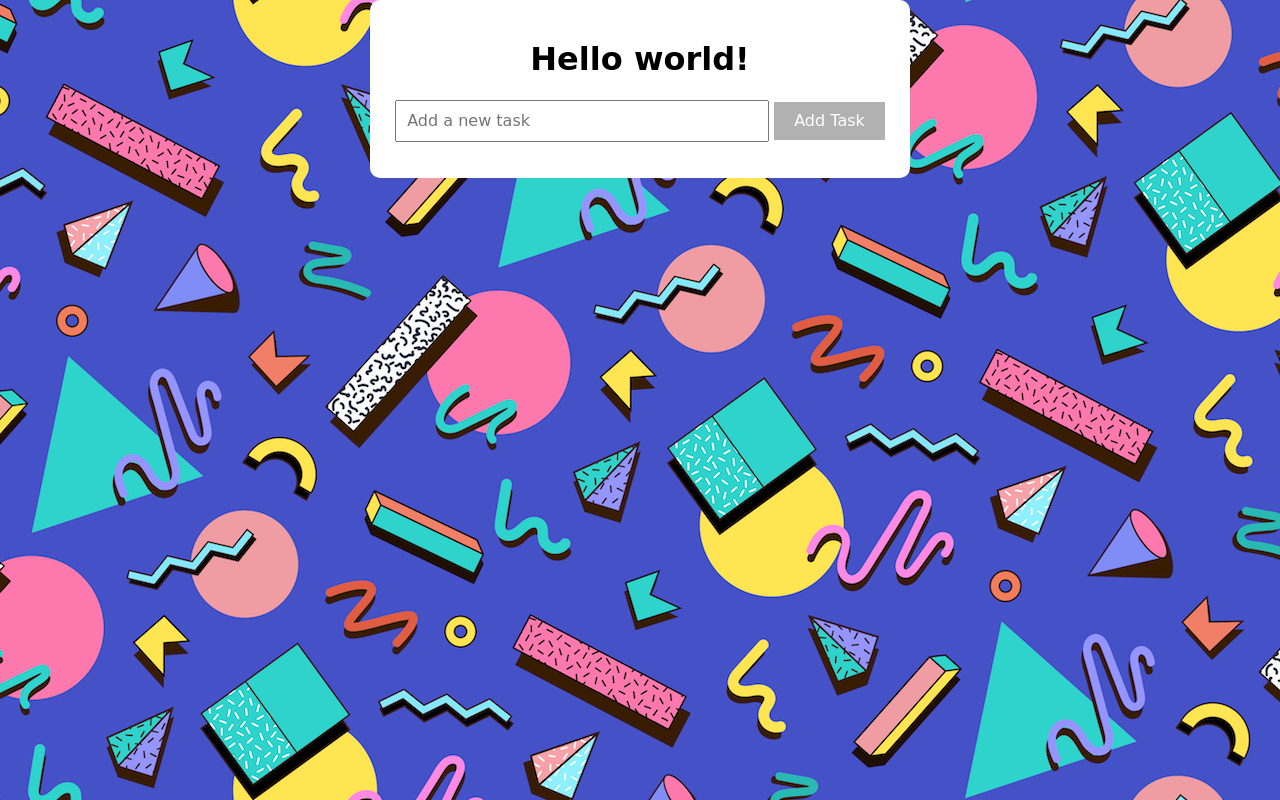
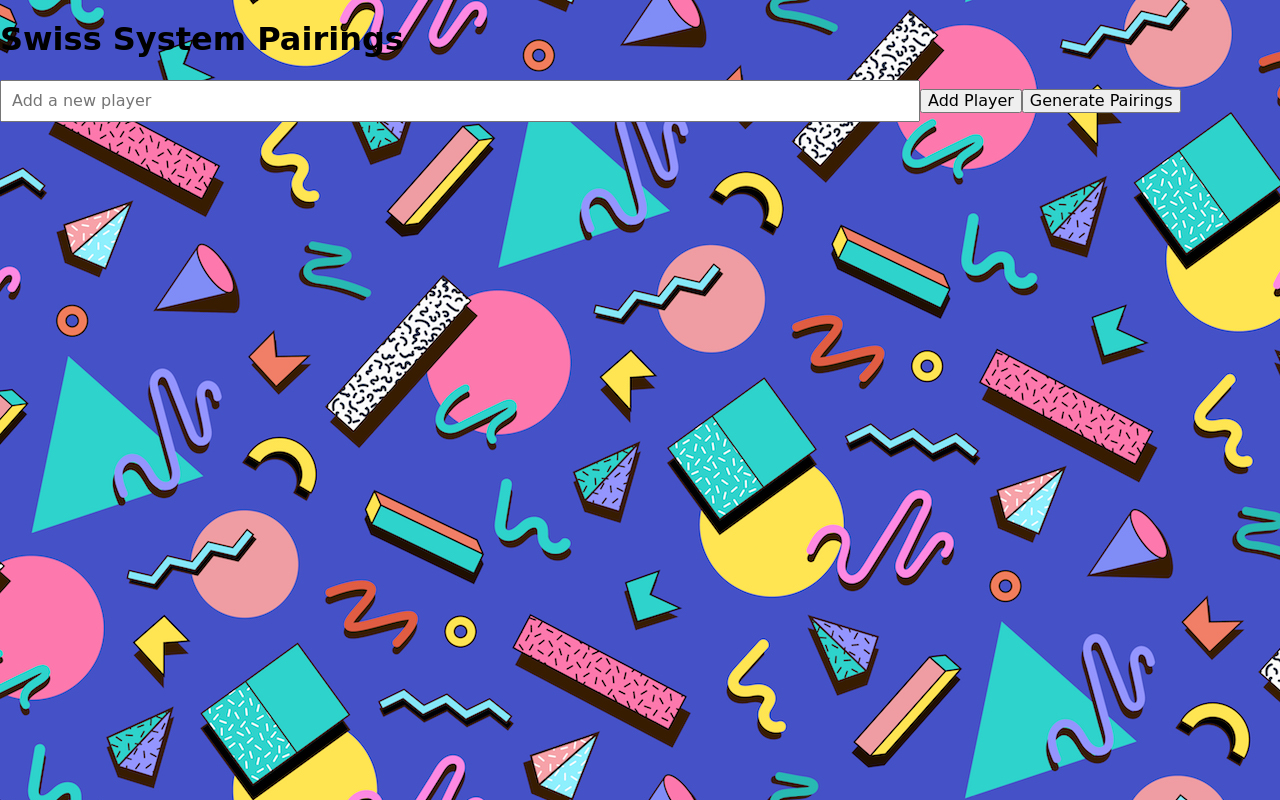
Before and after one commit to tsepakme/aiusha, a React (Vite) app: page /swiss in a window 1280 px wide. Built offline with nearby package versions, Linux system fonts and the light colour scheme.

Commit message:
Add SwissPage component for Swiss system pairings and integrate routing in App

```diff
--- /dev/null
+++ b/pages/SwissPage.tsx
@@ -0,0 +1,66 @@
+import React, { useState } from 'react';
+
+type Player = {
+  id: number;
+  name: string;
+  points: number;
+}
+
+const SwissPage: React.FC = () => {
+  const [players, setPlayers] = useState<Player[]>([]);
+  const [newPlayer, setNewPlayer] = useState('');
+  const [rounds, setRounds] = useState<number[][][]>([]);
+
+  const addPlayer = () => {
+    if (newPlayer.trim()) {
+      setPlayers([...players, { id: players.length, name: newPlayer, points: 0 }]);
+      setNewPlayer('');
+    }
+  };
+
+  const generatePairings = () => {
+    const sortedPlayers = [...players].sort((a, b) => b.points - a.points);
+    const newRound: number[][] = [];
+    for (let i = 0; i < sortedPlayers.length; i += 2) {
+      if (i + 1 < sortedPlayers.length) {
+        newRound.push([sortedPlayers[i].id, sortedPlayers[i + 1].id]);
+      } else {
+        newRound.push([sortedPlayers[i].id]);
+      }
+    }
+    setRounds([...rounds, newRound]);
+  };
+
+  return (
+    <div className="swiss-page">
+      <h1>Swiss System Pairings</h1>
+      <input
+        type="text"
+        value={newPlayer}
+        onChange={(e) => setNewPlayer(e.target.value)}
+        placeholder="Add a new player"
+      />
+      <button onClick={addPlayer}>Add Player</button>
+      <button onClick={generatePairings}>Generate Pairings</button>
+      <ul>
+        {players.map((player) => (
+          <li key={player.id}>{player.name} - {player.points} points</li>
+        ))}
+      </ul>
+      {rounds.map((round, roundIndex) => (
+        <div key={roundIndex}>
+          <h2>Round {roundIndex + 1}</h2>
+          <ul>
+            {round.map((pair, pairIndex) => (
+              <li key={pairIndex}>
+                {pair.map((playerId) => players.find((p) => p.id === playerId)?.name).join(' vs ')}
+              </li>
+            ))}
+          </ul>
+        </div>
+      ))}
+    </div>
+  );
+};
+
+export default SwissPage;
--- a/src/App.tsx
+++ b/src/App.tsx
@@ -1,8 +1,10 @@
 import React from 'react';
+import { BrowserRouter as Router, Route, Routes } from 'react-router-dom';
 import { TodoProvider } from '../contexts/TodoContext';
 import useTodos from '../hooks/useTodos';
 import TodoItem from '../components/TodoItem/TodoItem';
 import Button from '../components/Button/Button';
+import SwissPage from '../pages/SwissPage';
 import './App.scss';
 
 const AppContent: React.FC = () => {
@@ -51,7 +53,12 @@ const AppContent: React.FC = () => {
 
 const App: React.FC = () => (
   <TodoProvider>
-    <AppContent />
+    <Router>
+      <Routes>
+        <Route path="/" element={<AppContent />} />
+        <Route path="/swiss" element={<SwissPage />} />
+      </Routes>
+    </Router>
   </TodoProvider>
 );
 
```
